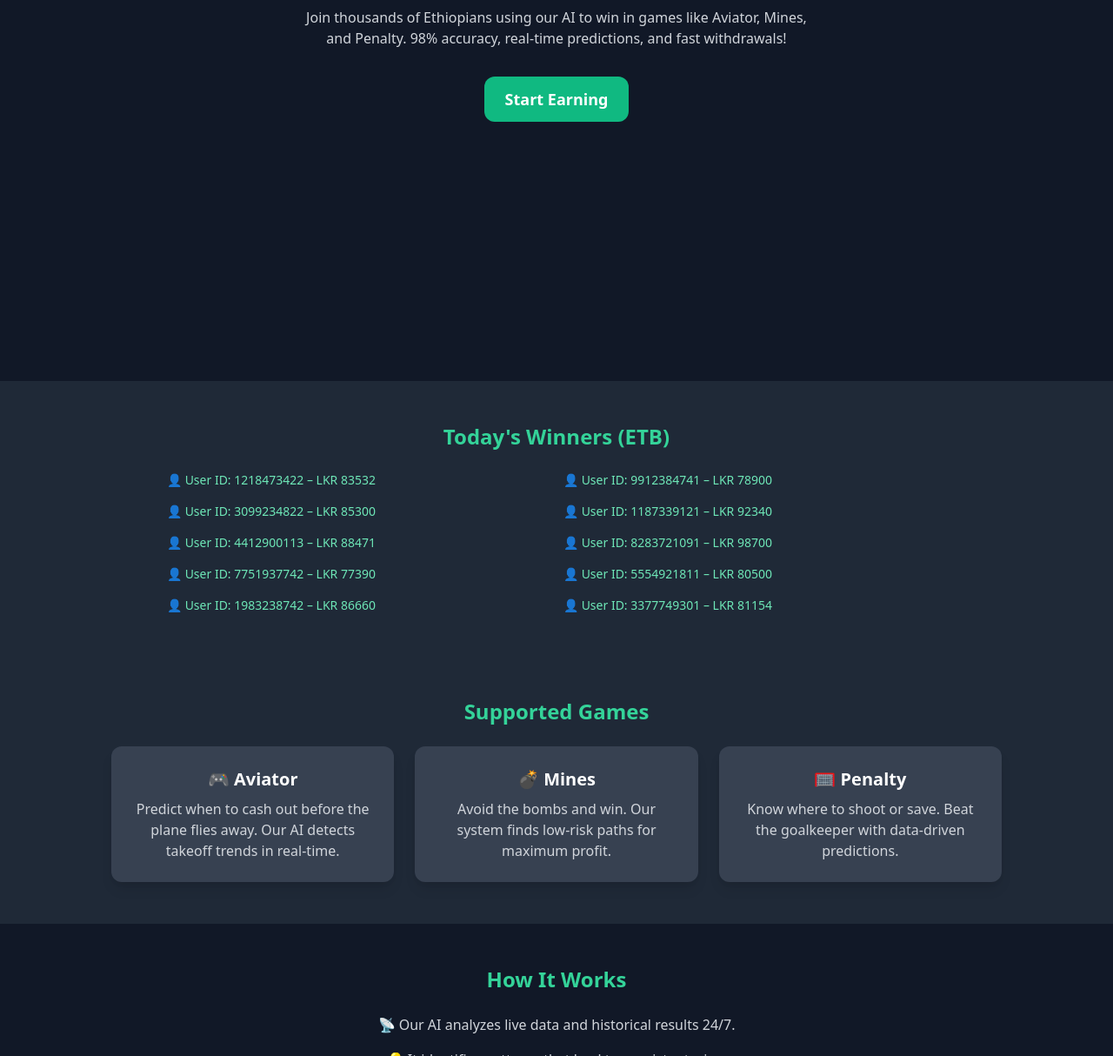
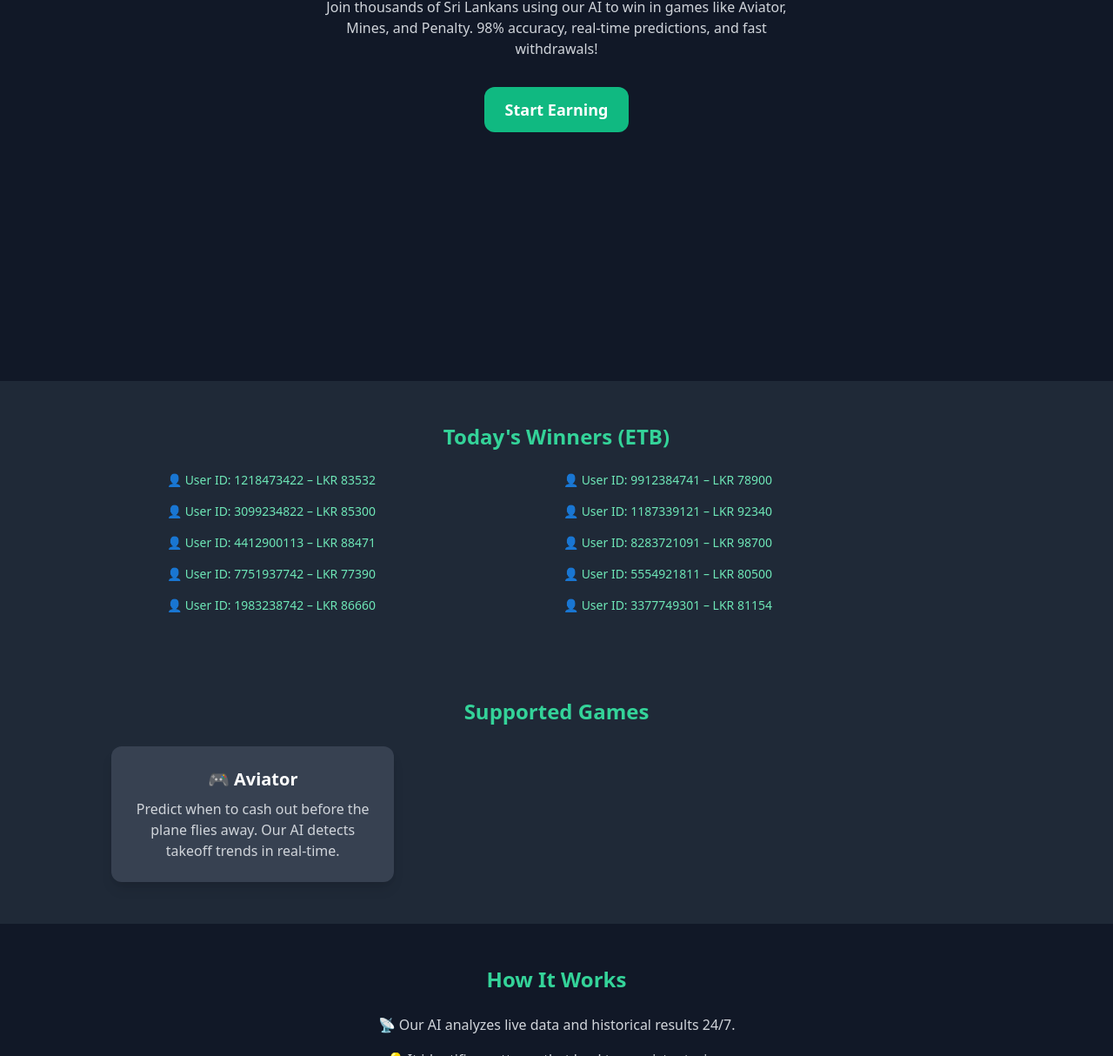
Before and after one commit to nextagence/regru, a plain HTML site: page index.html in a window 1280 px wide. Shown: the part 422-1636 px from the top of the page at 87% size. Drawn offline with nearby package versions, Linux system fonts and the light colour scheme.

Commit message:
Update index.html

```diff
--- a/index.html
+++ b/index.html
@@ -53,7 +53,7 @@
 
     <section class="min-h-screen flex flex-col items-center justify-center px-4 text-center">
       <h2 class="text-3xl md:text-5xl font-bold mb-6">Earn Real Money with AI Predictions</h2>
-      <p class="max-w-xl mb-8 text-gray-300">Join thousands of Ethiopians using our AI to win in games like Aviator, Mines, and Penalty. 98% accuracy, real-time predictions, and fast withdrawals!</p>
+      <p class="max-w-xl mb-8 text-gray-300">Join thousands of Sri Lankans using our AI to win in games like Aviator, Mines, and Penalty. 98% accuracy, real-time predictions, and fast withdrawals!</p>
       <button id="startButton" class="bg-green-500 hover:bg-green-600 text-white font-semibold py-3 px-6 rounded-xl text-lg transition">Start Earning</button>
       <div id="errorBox" class="hidden bg-red-600 p-6 rounded-xl max-w-md mx-auto mt-6">
         <h2 class="text-xl font-bold mb-2">⚠️ Account Not Found</h2>
@@ -87,14 +87,6 @@
         <div class="bg-gray-700 p-6 rounded-xl shadow-lg">
           <h4 class="text-xl font-bold mb-2">🎮 Aviator</h4>
           <p class="text-gray-300">Predict when to cash out before the plane flies away. Our AI detects takeoff trends in real-time.</p>
-        </div>
-        <div class="bg-gray-700 p-6 rounded-xl shadow-lg">
-          <h4 class="text-xl font-bold mb-2">💣 Mines</h4>
-          <p class="text-gray-300">Avoid the bombs and win. Our system finds low-risk paths for maximum profit.</p>
-        </div>
-        <div class="bg-gray-700 p-6 rounded-xl shadow-lg">
-          <h4 class="text-xl font-bold mb-2">🥅 Penalty</h4>
-          <p class="text-gray-300">Know where to shoot or save. Beat the goalkeeper with data-driven predictions.</p>
         </div>
       </div>
     </section>
```
